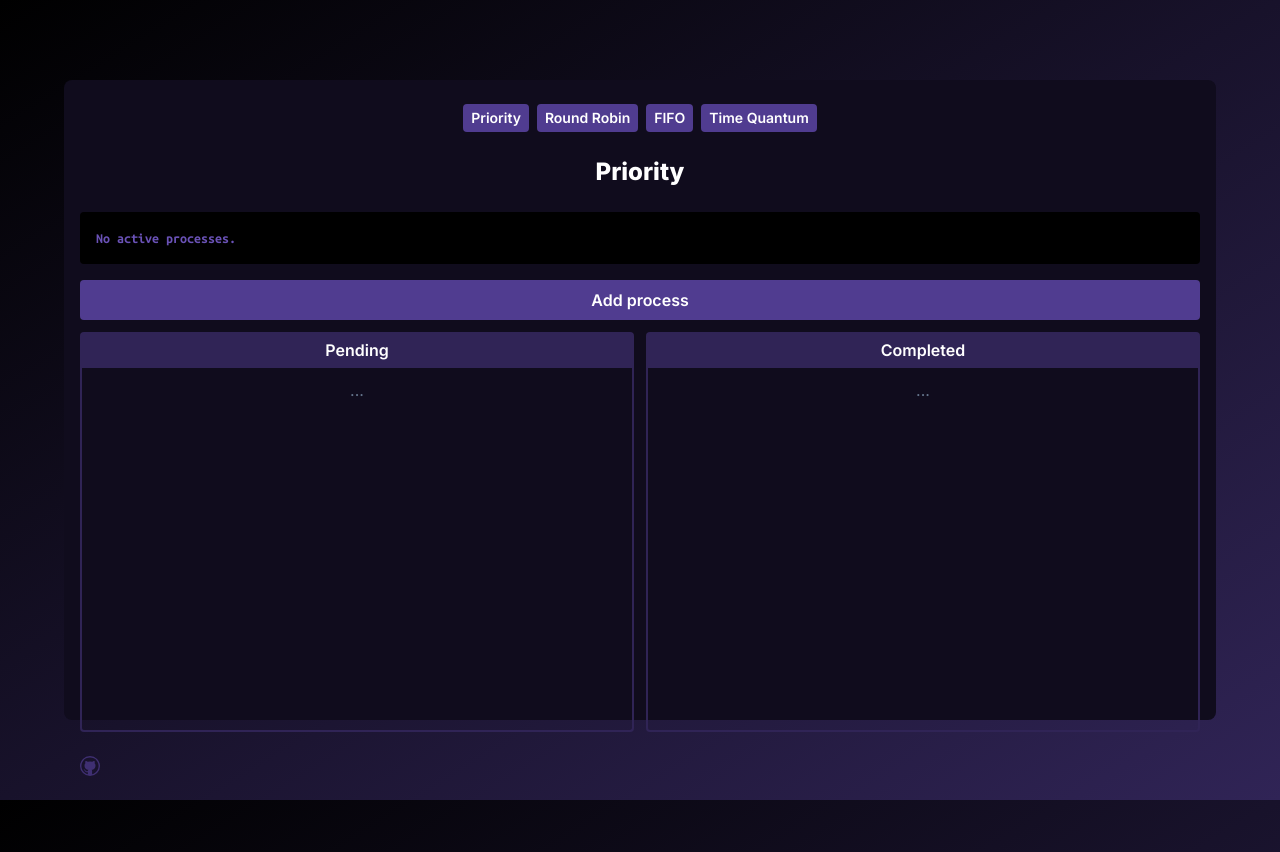
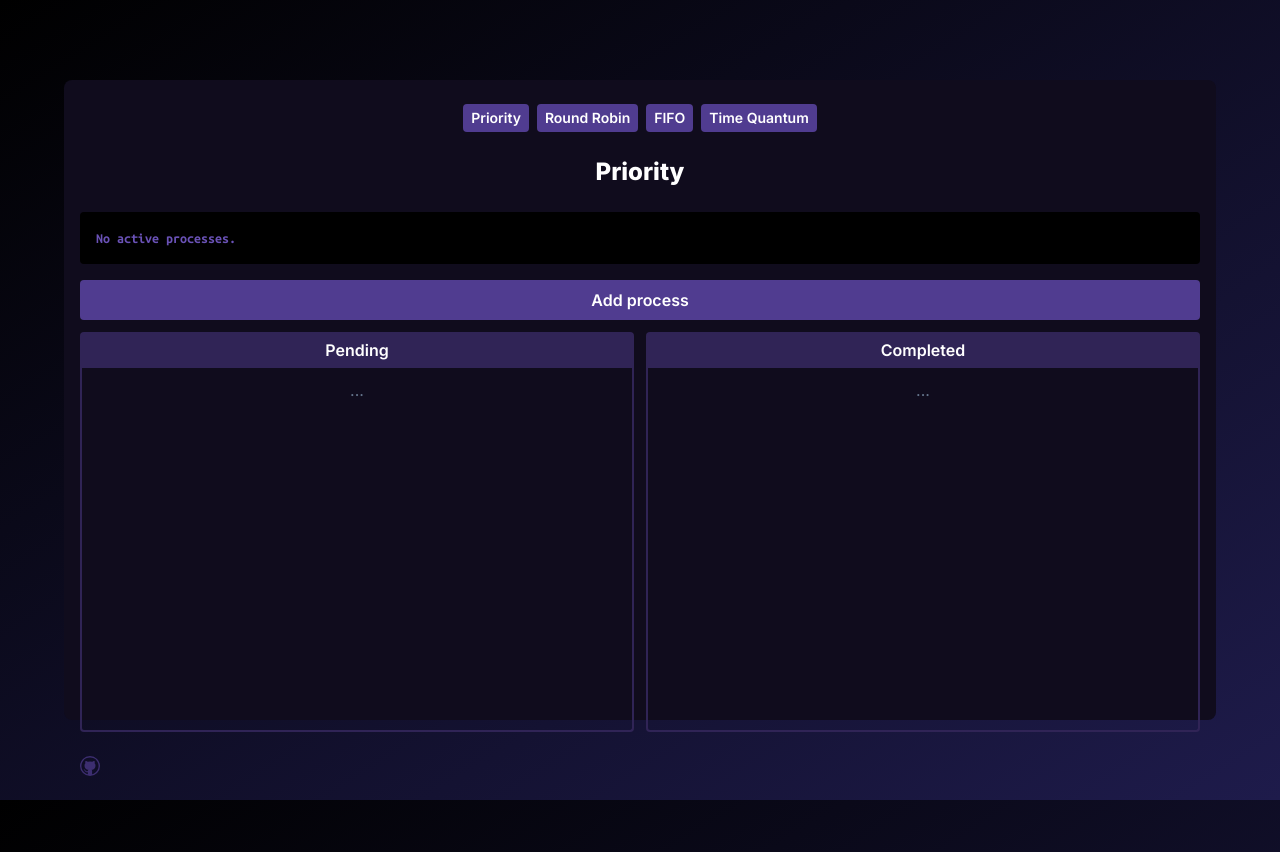
Before and after one commit to devRauLuis/os-scheduling, a React (Vite) app: page /priority-scheduling in a window 1280 px wide. Built offline with nearby package versions, Linux system fonts and the light colour scheme.

Commit message:
Add screenshot, update bg and README.md

```diff
--- a/src/App.css
+++ b/src/App.css
@@ -4,7 +4,7 @@
 	background-opacity: 0.35;
 	font-family: 'Inter', sans-serif;
 	/* @apply bg-gradient-to-br from-primary to-secondary; */
-	@apply bg-gradient-to-br from-black to-secondary text-white;
+	@apply bg-gradient-to-br from-black to-indigo-950 text-white;
 }
 .scrolling-wrapper {
 	-webkit-overflow-scrolling: touch;
```
Also changed, not shown: public/screenshot.png (added), 1 other file (tests, documents, lock files or other folders).
